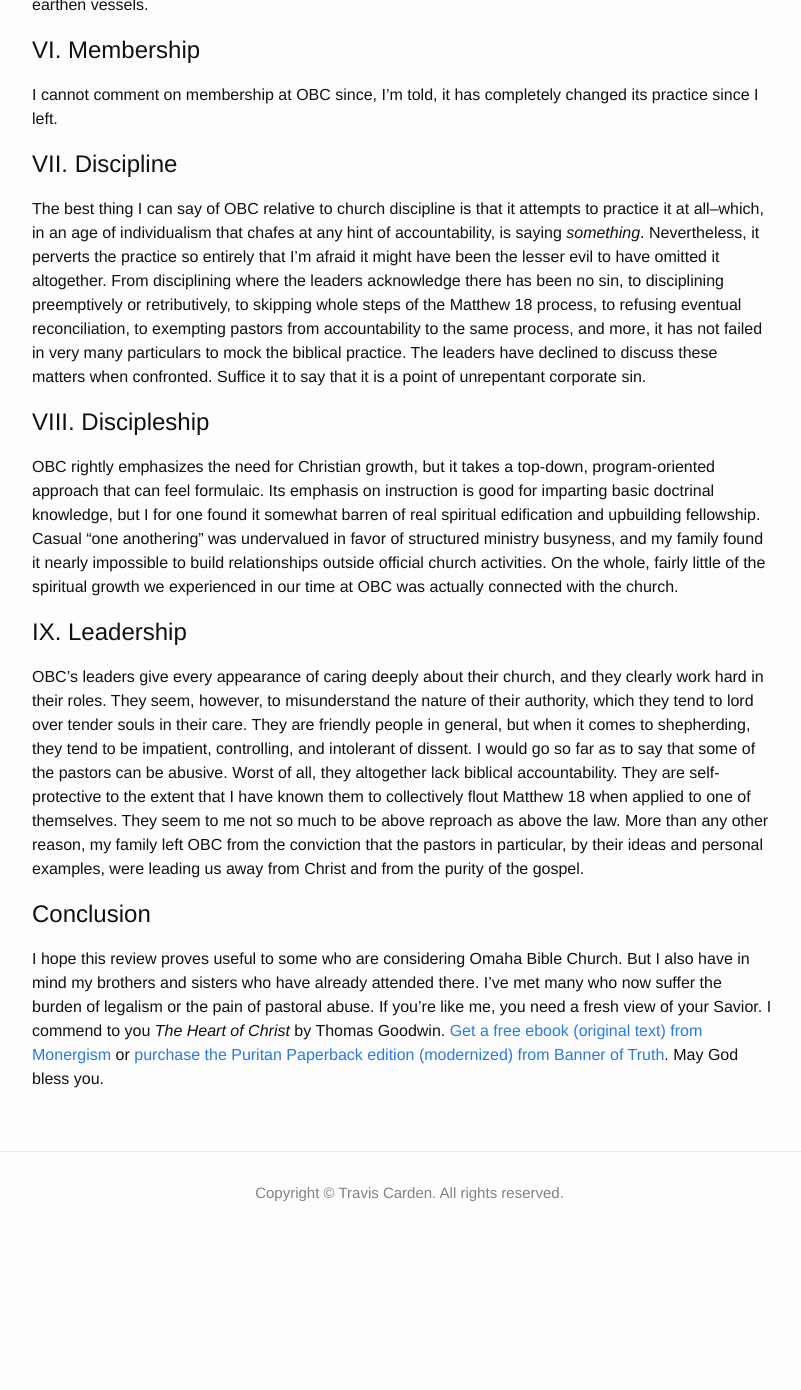
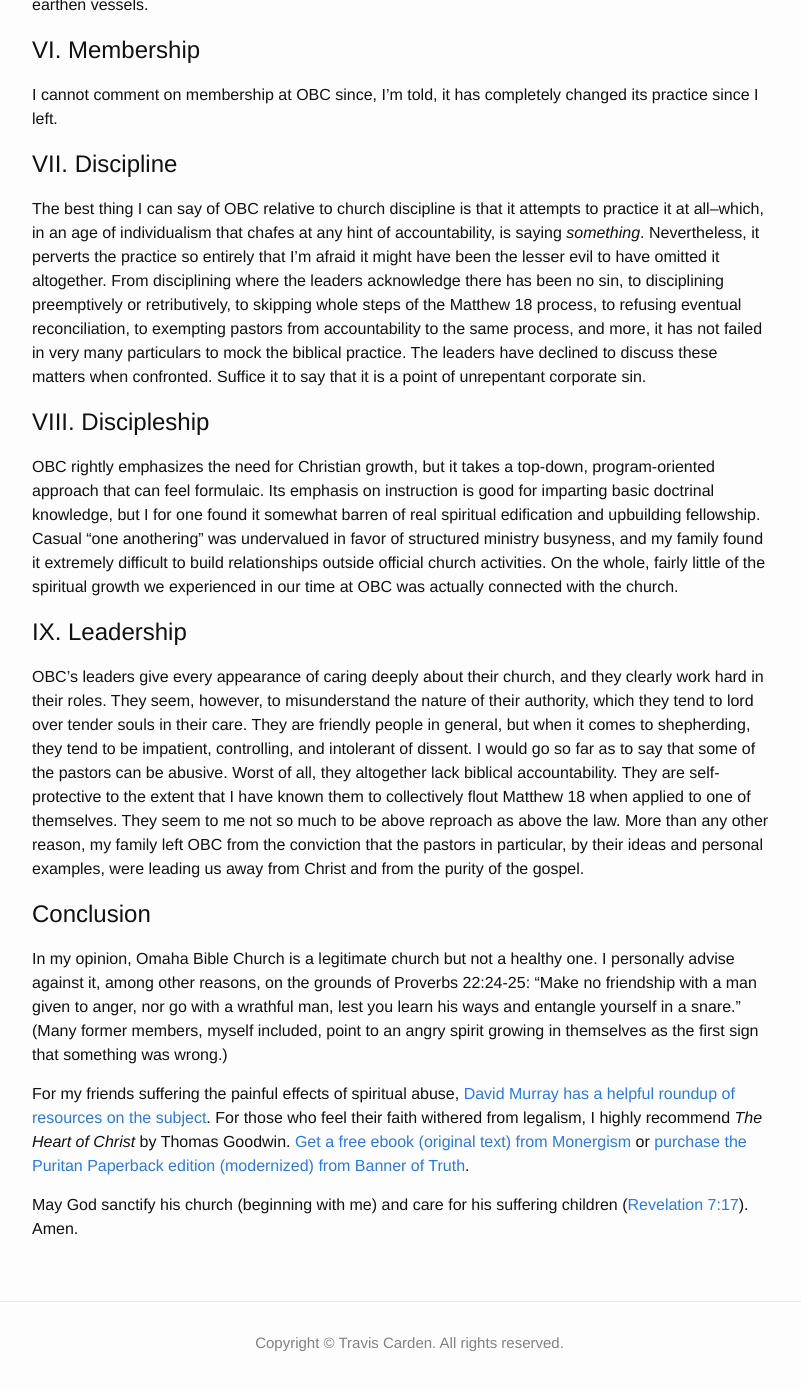
Before and after one commit to TravisCarden/traviscarden.github.io, a Jekyll site: the page built from review-of-omaha-bible-church.md, in a window 1280 px wide and 1400 px high, scrolled down 2649 px. Shown: the top 1390 px of the window, without its empty margins (238-1039 px from the left). Built offline with Jekyll 4.4.1, drawn with Linux system fonts in a browser that asks for light colours; before the commit the page ends 3899 px from its top, so only the background shows below that.

Commit message:
Put finishing touches (hopefully) on Review of Omaha Bible Church.

```diff
--- a/review-of-omaha-bible-church.md
+++ b/review-of-omaha-bible-church.md
@@ -55,7 +55,7 @@ The best thing I can say of OBC relative to church discipline is that it attempt
 
 # VIII. Discipleship
 
-OBC rightly emphasizes the need for Christian growth, but it takes a top-down, program-oriented approach that can feel formulaic. Its emphasis on instruction is good for imparting basic doctrinal knowledge, but I for one found it somewhat barren of real spiritual edification and upbuilding fellowship. Casual "one anothering" was undervalued in favor of structured ministry busyness, and my family found it nearly impossible to build relationships outside official church activities. On the whole, fairly little of the spiritual growth we experienced in our time at OBC was actually connected with the church.
+OBC rightly emphasizes the need for Christian growth, but it takes a top-down, program-oriented approach that can feel formulaic. Its emphasis on instruction is good for imparting basic doctrinal knowledge, but I for one found it somewhat barren of real spiritual edification and upbuilding fellowship. Casual "one anothering" was undervalued in favor of structured ministry busyness, and my family found it extremely difficult to build relationships outside official church activities. On the whole, fairly little of the spiritual growth we experienced in our time at OBC was actually connected with the church.
 
 # IX. Leadership
 
@@ -63,4 +63,8 @@ OBC's leaders give every appearance of caring deeply about their church, and the
 
 # Conclusion
 
-I hope this review proves useful to some who are considering Omaha Bible Church. But I also have in mind my brothers and sisters who have already attended there. I've met many who now suffer the burden of legalism or the pain of pastoral abuse. If you’re like me, you need a fresh view of your Savior. I commend to you _The Heart of Christ_ by Thomas Goodwin. [Get a free ebook (original text) from Monergism](https://www.monergism.com/heart-christ-heaven-towards-sinners-earth-ebook) or [purchase the Puritan Paperback edition (modernized) from Banner of Truth](https://banneroftruth.org/us/store/christian-living/the-heart-of-christ/). May God bless you.
+In my opinion, Omaha Bible Church is a legitimate church but not a healthy one. I personally advise against it, among other reasons, on the grounds of Proverbs 22:24-25: "Make no friendship with a man given to anger, nor go with a wrathful man, lest you learn his ways and entangle yourself in a snare." (Many former members, myself included, point to an angry spirit growing in themselves as the first sign that something was wrong.)
+
+For my friends suffering the painful effects of spiritual abuse, [David Murray has a helpful roundup of resources on the subject](http://headhearthand.org/blog/2016/04/25/reformed-spotlight-spiritual-abuse-resources/). For those who feel their faith withered from legalism, I highly recommend _The Heart of Christ_ by Thomas Goodwin. [Get a free ebook (original text) from Monergism](https://www.monergism.com/heart-christ-heaven-towards-sinners-earth-ebook) or [purchase the Puritan Paperback edition (modernized) from Banner of Truth](https://banneroftruth.org/us/store/christian-living/the-heart-of-christ/).
+
+May God sanctify his church (beginning with me) and care for his suffering children ([Revelation 7:17](https://biblia.com/bible/esv/Rev7.17)). Amen.
```
